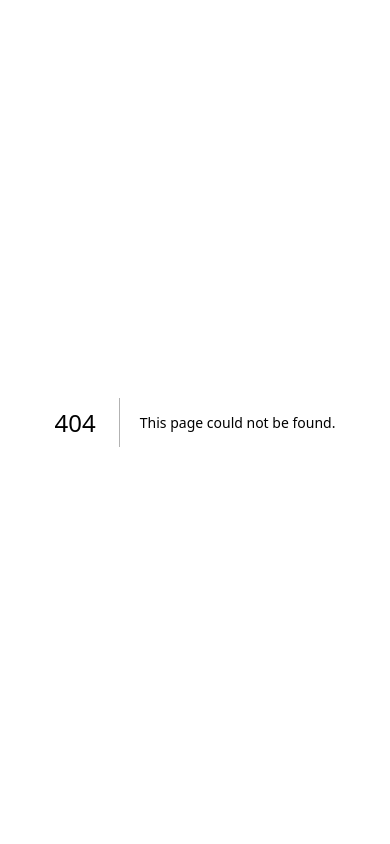
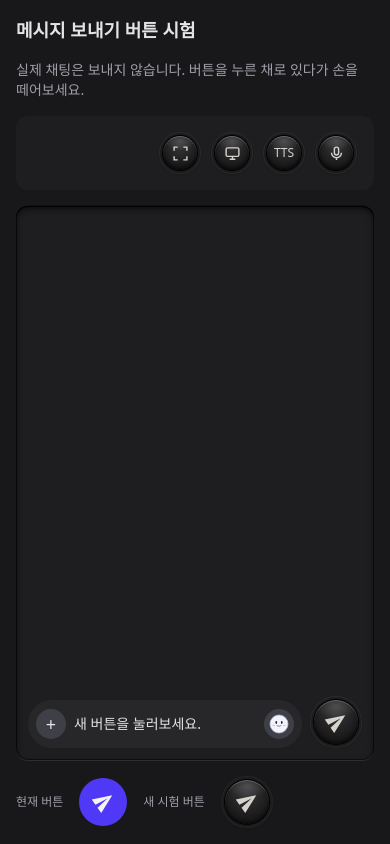
Before and after one commit to cordmin/DOLIVE, a Next.js app in the folder apps/web/: page /send-button-preview in a window 390 px wide. Before the commit this address had no page. Built offline with nearby package versions, Linux system fonts and the light colour scheme.

Commit message:
모바일 대기 화면과 보내기 버튼을 정리하고 목소리 미리 듣기를 개선

```diff
--- a/apps/web/app/api/tts/route.ts
+++ b/apps/web/app/api/tts/route.ts
@@ -2,7 +2,7 @@ import { VOICES, isVoice } from "@/lib/dolive";
 import { accessCheck } from "@/lib/server";
 import { replay } from "@/lib/voice";
 
-// 목소리 미리 듣기 (?listen=F1, WAV). 방에 들어올 수 있는 사람이면 누구나 (비회원은 비회원 방에 들어가 있을 때) (TTS 버튼 창의 스피커)
+// 목소리 미리 듣기 (?listen=F1, WAV). 방에 들어올 수 있는 사람이면 누구나 (비회원은 비회원 방에 들어가 있을 때). 목소리 선택 버튼을 누르면 재생한다.
 export async function GET(req: Request) {
   const { deny } = await accessCheck(req);
   if (deny) return deny;
--- a/apps/web/app/room/chat.tsx
+++ b/apps/web/app/room/chat.tsx
@@ -773,12 +773,14 @@ export function ChatInput({
         onPointerDown={(e) => e.preventDefault()} // 눌러도 입력칸에서 손이 안 떨어지게
         aria-label="보내기"
         data-tip="보내기"
-        className="flex size-12 shrink-0 items-center justify-center rounded-full bg-indigo-600 hover:bg-indigo-500 disabled:opacity-40"
+        className="group flex size-[52px] shrink-0 items-center justify-center disabled:opacity-40"
       >
+        <span className="hw-cap size-[44px]! transition group-hover:brightness-125 group-active:translate-y-px group-disabled:brightness-100">
         {/* 위로 날아오르는 종이비행기 */}
         <svg viewBox="0 0 24 24" fill="currentColor" aria-hidden className="size-[22px] translate-x-px -translate-y-px -rotate-[35deg]">
           <path d="M2.01 21 23 12 2.01 3 2 10l15 2-15 2z" />
         </svg>
+        </span>
       </button>
     </form>
   );
--- a/apps/web/app/room/page.tsx
+++ b/apps/web/app/room/page.tsx
@@ -311,7 +311,7 @@ function RoomView({ token }: { token: string }) {
         }}
         className="m-auto w-72 rounded-xl bg-zinc-800 p-5 text-zinc-100 ring-1 ring-zinc-700 backdrop:bg-black/60"
       >
-        <p className="mb-10 text-center font-semibold">메인으로 나가시겠습니까?</p>
+        <p className="mb-5 text-center font-semibold">메인으로 나가시겠습니까?</p>
         <div className="flex gap-2">
           <button onClick={() => room.disconnect()} className="flex-1 rounded-lg bg-red-600 py-2 text-sm font-semibold hover:bg-red-500">
             예
@@ -470,7 +470,7 @@ function RoomView({ token }: { token: string }) {
               ))}
             </aside>
 
-            <Stage participants={participants} screen={screen} floats={floats} />
+            <Stage screen={screen} floats={floats} />
             <div className={`flex min-h-0 flex-1 flex-col md:contents ${hideOnLand}`}>
               {/* PC만 채팅 내용과 입력칸을 한 테두리로 감싼다. 그림자만 겹쳐서 버튼 누르기와 폭 조절은 그대로 */}
               <div aria-hidden className="pointer-events-none z-20 hidden rounded-xl md:block md:hw-inset md:col-start-2 md:row-span-2 md:row-start-1" />
--- a/apps/web/app/room/stage.tsx
+++ b/apps/web/app/room/stage.tsx
@@ -1,8 +1,6 @@
 import {
   VideoTrack,
   useConnectionQualityIndicator,
-  useIsMuted,
-  useIsSpeaking,
   useLocalParticipant,
   useParticipantAttributes,
   useRoomContext,
@@ -10,7 +8,6 @@ import {
 } from "@livekit/components-react";
 import { ConnectionQuality, RoomEvent, Track, type Participant } from "livekit-client";
 import { useCallback, useEffect, useRef, useState, useSyncExternalStore } from "react";
-import { Avatar } from "@/components/Avatar";
 import { avatarOf, isPhone } from "@/lib/dolive";
 import { Floats, type Float } from "./reactions";
 
@@ -19,9 +16,9 @@ export function useAvatarOf(p: Participant) {
   return avatarOf(p.attributes?.avatar);
 }
 
-// 가운데 위쪽: 화면공유가 있으면 공유 화면만, 없으면 PC는 "LIVE 방송 준비 중" 카드, 휴대폰은 프로필 사진 칸.
+// 가운데 위쪽: 화면공유가 있으면 공유 화면, 없으면 "LIVE 방송 준비 중" 안내.
 // 자리가 모자라면 공유 화면이 줄어든다. 휴대폰은 채팅 내용이 그 아래, PC는 오른쪽.
-export function Stage({ participants, screen, floats }: { participants: Participant[]; screen?: TrackReference; floats: Float[] }) {
+export function Stage({ screen, floats }: { screen?: TrackReference; floats: Float[] }) {
   return (
     <div
       // PC: 위아래 두 칸을 다 써서 바닥이 오른쪽 채팅 카드 바닥과 맞는다. 공유 화면이 이 칸 크기(cqw·cqh)에 맞춰 커지게 크기를 알려 준다
@@ -40,9 +37,9 @@ export function Stage({ participants, screen, floats }: { participants: Particip
         <ScreenView screen={screen} floats={floats} />
       ) : (
         <>
-          {/* PC: 공유 화면이 들어올 자리(왼쪽 칸 전체)를 카드로 미리 잡아 두고 가운데에 안내 */}
-          <div className="hidden min-h-0 w-full flex-1 items-center justify-center gap-3 rounded-xl border border-zinc-800 bg-zinc-800/40 text-2xl font-bold text-zinc-400 md:flex md:border-0 md:bg-[#1e1e21] md:hw-inset">
-            <div className="relative flex items-center gap-3">
+          {/* 휴대폰은 공유 화면과 같은 16:9 칸, PC는 왼쪽 칸 전체 가운데에 안내. */}
+          <div className="flex aspect-video min-h-0 w-full items-center justify-center rounded-xl bg-[#1e1e21] text-xl font-bold text-zinc-400 hw-inset md:aspect-auto md:flex-1 md:text-2xl">
+            <div className="relative flex items-center gap-2 md:gap-3">
               <a
                 href="https://myboard.my/"
                 target="_blank"
@@ -51,16 +48,9 @@ export function Stage({ participants, screen, floats }: { participants: Particip
               >
                 Designed By Neil
               </a>
-              <span className="size-3 animate-pulse rounded-full bg-red-500" />
+              <span className="size-2.5 animate-pulse rounded-full bg-red-500 md:size-3" />
               <span><span className="text-red-500">LIVE</span> 방송 준비 중</span>
             </div>
-          </div>
-          {/* 휴대폰만 (PC는 맨 위 참여자 줄에 사진이 이미 있어서 숨김). 한 줄, 손가락으로 밀어서 본다 (스크롤바 없음)
-              p-0.5: 말할 때 생기는 초록 테두리(바깥쪽 2px)가 스크롤 칸 가장자리에서 잘리지 않게 */}
-          <div className="grid auto-cols-[80px] grid-flow-col gap-2 overflow-x-auto p-0.5 [scrollbar-width:none] md:hidden [&::-webkit-scrollbar]:hidden">
-            {participants.map((p) => (
-              <Tile key={p.identity} p={p} />
-            ))}
           </div>
         </>
       )}
@@ -316,24 +306,3 @@ function ScreenView({ screen, floats }: { screen: TrackReference; floats: Float[
     </div>
   );
 }
-
-function Tile({ p }: { p: Participant }) {
-  const speaking = useIsSpeaking(p);
-  const muted = useIsMuted({ participant: p, source: Track.Source.Microphone });
-  const avatar = useAvatarOf(p);
-  return (
-    <div
-      className={`relative overflow-hidden rounded-lg bg-zinc-800 ${speaking && !muted ? "ring-2 ring-green-500" : ""}`}
-    >
-      {/* 이 카드만 사진을 자르지 않고 원래 모양 그대로 */}
-      <Avatar id={avatar} mic={!muted} round={false} className="w-full" />
-      <span className="absolute bottom-1 left-1 rounded bg-black/60 px-1.5 text-xs">{p.name}</span>
-      {/* 나(ME)는 카드 안쪽 왼쪽 위 (카드 밖은 잘려서) */}
-      {p.isLocal && (
-        <span className="absolute top-1 left-1 rounded-full bg-indigo-600 px-1 text-[10px] leading-[14px] font-bold">
-          ME
-        </span>
-      )}
-    </div>
-  );
-}
--- a/apps/web/app/room/tts.tsx
+++ b/apps/web/app/room/tts.tsx
@@ -1,6 +1,6 @@
 import { useEffect, useRef, useState } from "react";
 import { Knob } from "@/components/Knob";
-import { TTS_MODES, VOICES, playOnly, saveTts, savedTts, type TtsSettings } from "@/lib/dolive";
+import { TTS_MODES, VOICES, playOnly, stopPlaying, saveTts, savedTts, type TtsSettings } from "@/lib/dolive";
 
 const TILE = "flex min-h-[38px] items-center justify-center gap-1.5 rounded-[10px] border border-transparent bg-[#2e2e30] px-3 text-[#99969a] transition hover:text-[#e4e0da] peer-checked:border-[#75664b] peer-checked:bg-[#393631] peer-checked:text-[#d1b77f] peer-focus-visible:outline peer-focus-visible:outline-2 peer-focus-visible:outline-[#d1b77f] peer-focus-visible:outline-offset-2";
 // 끄기: 안 읽음, 항상: 내 채팅을 모두 읽음, /입력: "/" 로 시작하는 글만 읽음
@@ -13,6 +13,7 @@ export function TtsButton() {
   const [now, setNow] = useState<TtsSettings | null>(null);
   const [mode, setMode] = useState<TtsSettings["mode"]>("off");
   useEffect(() => setMode(savedTts().mode), []);
+  useEffect(() => () => stopPlaying(), []);
 
   function open() {
     setNow(savedTts());
@@ -20,18 +21,11 @@ export function TtsButton() {
   }
   const voiceRow = (v: (typeof VOICES)[number]) => (
     <label key={v.id} className="relative block cursor-pointer">
-      <input type="radio" name="voice" value={v.id} defaultChecked={now?.voice === v.id} className="peer sr-only" />
-      <span className={TILE}><span>{v.name}</span>
-      <button
-        type="button"
-        onClick={() => playOnly(`/api/tts?listen=${v.id}`).catch((e) => e.name !== "AbortError" && alert("미리 듣기를 하지 못했어요."))}
-        aria-label={`${v.name} 미리 듣기`}
-        className="rounded p-1 text-current opacity-65 transition hover:bg-white/10 hover:opacity-100 focus-visible:outline focus-visible:outline-1 focus-visible:outline-current active:bg-white/15"
-      >
-        <svg viewBox="0 0 24 24" fill="none" stroke="currentColor" strokeWidth="2.2" strokeLinecap="round" strokeLinejoin="round" aria-hidden className="size-3.5">
+      <input type="radio" name="voice" value={v.id} defaultChecked={now?.voice === v.id} onClick={() => playOnly(`/api/tts?listen=${v.id}`).catch((e) => e.name !== "AbortError" && alert("미리 듣기를 하지 못했어요."))} className="peer sr-only" />
+      <span className={TILE}>{v.name}
+        <svg viewBox="0 0 24 24" fill="none" stroke="currentColor" strokeWidth="2.2" strokeLinecap="round" strokeLinejoin="round" aria-hidden className="size-3.5 opacity-65">
           <path d="M11 5 6 9H3v6h3l5 4zM15.5 8.5a5 5 0 0 1 0 7M18.5 5.5a9 9 0 0 1 0 13" />
         </svg>
-      </button>
       </span>
     </label>
   );
@@ -54,7 +48,7 @@ export function TtsButton() {
       {/* 안쪽으로 파인 선택판과 금색 선택 표시 */}
       <dialog
         ref={box}
-        onClose={() => setNow(null)}
+        onClose={() => { stopPlaying(); setNow(null); }}
         className="m-auto w-[350px] max-w-[calc(100%-2rem)] rounded-[18px] border border-[#3d3b3a] bg-[#252526] p-[22px] text-[13px] text-[#d6d3cd] backdrop:bg-black/60"
       >
         {now && (
--- /dev/null
+++ b/apps/web/app/send-button-preview/example.tsx
@@ -0,0 +1,34 @@
+"use client";
+import { useState } from "react";
+import { Knob } from "@/components/Knob";
+import { DonationFace } from "@/components/DonationMascot";
+
+function Plane() {
+  return <svg viewBox="0 0 24 24" fill="currentColor" aria-hidden className="size-[22px] translate-x-px -translate-y-px -rotate-[35deg]"><path d="M2.01 21 23 12 2.01 3 2 10l15 2-15 2z" /></svg>;
+}
+export default function Example() {
+  const [text, setText] = useState("새 버튼을 눌러보세요.");
+  const [sent, setSent] = useState<string[]>([]);
+  return <main className="mx-auto flex h-dvh w-full max-w-[960px] flex-col gap-4 p-4 text-zinc-200 md:p-6">
+    <style>{`nextjs-portal { display: none; }`}</style>
+    <h1 className="text-lg font-semibold">메시지 보내기 버튼 시험</h1>
+    <p className="text-sm text-zinc-400">실제 채팅은 보내지 않습니다. 버튼을 누른 채로 있다가 손을 떼어보세요.</p>
+    <div className="flex justify-end gap-4 rounded-xl bg-[#1e1e21] p-5">
+      {["전체화면", "화면공유", "TTS", "마이크"].map((label,i)=><Knob key={label} label={label} compactMobile mobileRing={false} icon={i===2 ? <span className="text-xs">TTS</span> : <svg viewBox="0 0 24 24" fill="none" stroke="currentColor" strokeWidth="2" className="size-[17px]">{i===0 ? <path d="M8 3H3v5M16 3h5v5M21 16v5h-5M3 16v5h5"/> : i===1 ? <><rect x="3" y="4" width="18" height="12" rx="2"/><path d="M8 20h8M12 16v4"/></> : <><rect x="9" y="3" width="6" height="11" rx="3"/><path d="M5 11a7 7 0 0 0 14 0M12 18v3"/></>}</svg>} />)}
+    </div>
+    <section className="flex min-h-0 flex-1 flex-col rounded-xl bg-[#1e1e21] hw-inset">
+      <div className="min-h-0 flex-1 overflow-y-auto p-4">{sent.map((message,i)=><div key={i} className="mb-3 ml-auto w-fit max-w-[85%] rounded-2xl bg-zinc-700 px-4 py-2 text-sm">{message}</div>)}</div>
+      <form onSubmit={e=>{e.preventDefault();if(text.trim()){setSent(items=>[...items,text.trim()]);setText("");}}} className="flex items-end gap-2 p-3">
+        <div className="relative flex min-h-12 min-w-0 flex-1 items-center rounded-[24px] bg-zinc-800">
+          <span className="ml-2 flex size-7.5 shrink-0 items-center justify-center rounded-full bg-zinc-700 text-lg">+</span>
+          <input aria-label="메시지 입력" value={text} onChange={e=>setText(e.target.value)} placeholder="메시지 입력" className="min-w-0 flex-1 bg-transparent px-2 py-3 text-sm outline-none"/>
+          <span className="mr-2 flex size-7.5 shrink-0 items-center justify-center rounded-full bg-zinc-700 [&>svg]:size-5"><DonationFace /></span>
+        </div>
+        <button type="submit" aria-label="보내기" disabled={!text.trim()} onPointerDown={e=>e.preventDefault()} className="group flex size-[52px] shrink-0 items-center justify-center disabled:opacity-40">
+          <span className="hw-cap size-[44px]! transition group-hover:brightness-125 group-active:translate-y-px group-disabled:brightness-100"><Plane /></span>
+        </button>
+      </form>
+    </section>
+    <div className="flex items-center gap-4 text-xs text-zinc-400"><span>현재 버튼</span><span className="flex size-12 items-center justify-center rounded-full bg-indigo-600 text-zinc-100"><Plane /></span><span>새 시험 버튼</span><span className="flex size-[52px] items-center justify-center"><span className="hw-cap size-[44px]!"><Plane /></span></span></div>
+  </main>;
+}
--- /dev/null
+++ b/apps/web/app/send-button-preview/page.tsx
@@ -0,0 +1,7 @@
+import { notFound } from "next/navigation";
+import Example from "./example";
+export const dynamic = "force-dynamic";
+export default function Page() {
+  if (process.env.NODE_ENV !== "development") notFound();
+  return <Example />;
+}
--- a/apps/web/lib/dolive.ts
+++ b/apps/web/lib/dolive.ts
@@ -56,8 +56,15 @@ export const VOICES: VoiceDef[] = [
 export const isVoice = (id: unknown) => VOICES.some((v) => v.id === id);
 // 목소리 미리 듣기·글 다시 듣기는 한 번에 하나만: 듣던 소리가 있으면 멈추고 새로 튼다 (여러 번 눌러도 겹치지 않게)
 let playing: HTMLAudioElement | undefined;
+export function stopPlaying() {
+  if (!playing) return;
+  playing.pause();
+  playing.removeAttribute("src");
+  playing.load();
+  playing = undefined;
+}
 export function playOnly(url: string) {
-  playing?.pause();
+  stopPlaying();
   playing = new Audio(url);
   return playing.play();
 }
```
